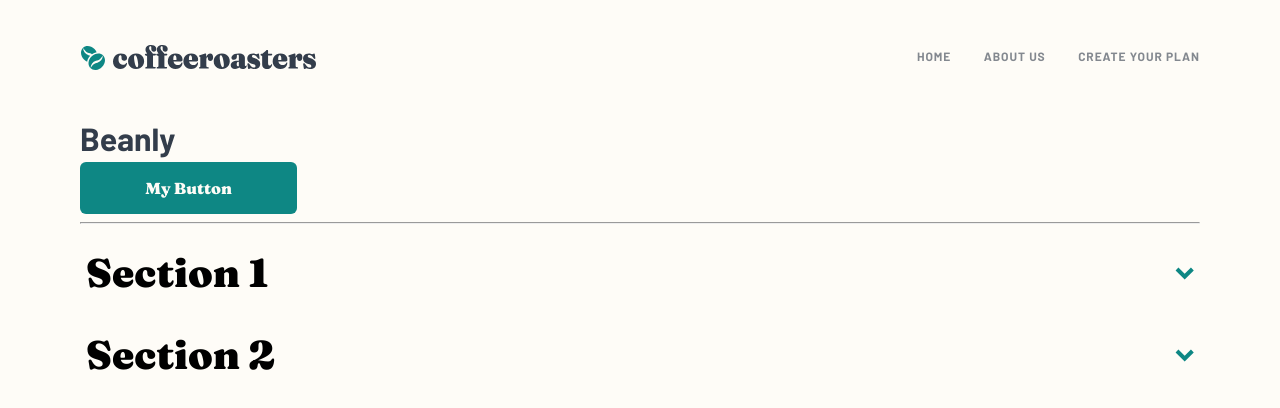
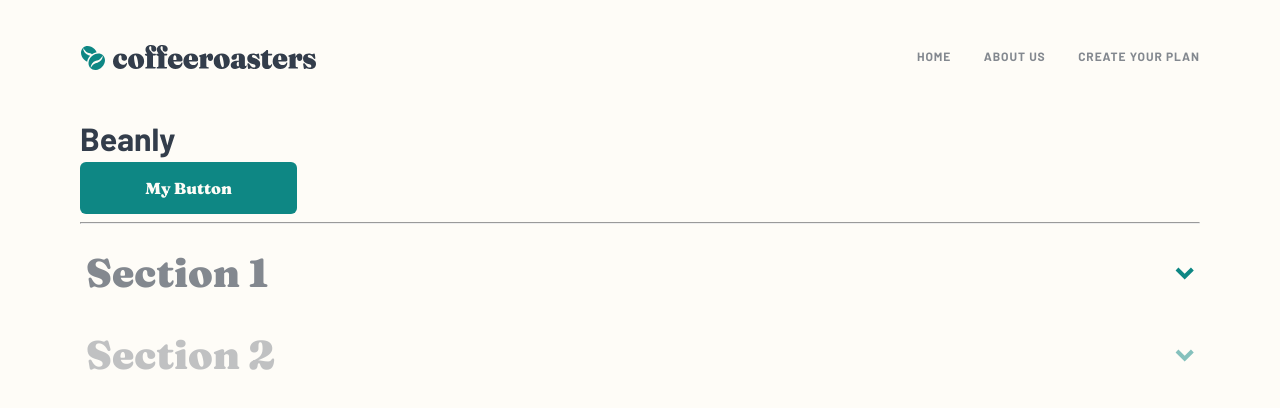
Before and after one commit to CodeHunt101/beanly-coffee, a Next.js app: page / in a window 1280 px wide. Shown: the top 408 px of the page. Built offline with nearby package versions, Linux system fonts and the light colour scheme.

Commit message:
enhanced accordion styles

```diff
--- a/app/page.tsx
+++ b/app/page.tsx
@@ -21,38 +21,38 @@ export default function Page() {
               {
                 title: "Title 1",
                 content:
-                  "Lorem ipsum dolor sit amet, consectetur adipiscing elit, sed do eiusmod tempor incididunt ut labore et dolore magna aliqua.",
+                  "Lorem ipsum dolor sit amet, consectetur adipiscing elit.",
               },
               {
                 title: "Title 2",
                 content:
-                  "Lorem ipsum dolor sit amet, consectetur adipiscing elit, sed do eiusmod tempor incididunt ut labore et dolore magna aliqua.",
+                  "Lorem ipsum dolor sit amet, consectetur adipiscing elit.",
               },
               {
                 title: "Title 3",
                 content:
-                  "Lorem ipsum dolor sit amet, consectetur adipiscing elit, sed do eiusmod tempor incididunt ut labore et dolore magna aliqua.",
+                  "Lorem ipsum dolor sit amet, consectetur adipiscing elit.",
               },
             ]}
           />
         </AccordionItem>
-        <AccordionItem title="Section 2">
+        <AccordionItem title="Section 2" disabled>
           <OptionCards
             options={[
               {
                 title: "Title 4",
                 content:
-                  "Lorem ipsum dolor sit amet, consectetur adipiscing elit, sed do eiusmod tempor incididunt ut labore et dolore magna aliqua.",
+                  "Lorem ipsum dolor sit amet, consectetur adipiscing elit.",
               },
               {
                 title: "Title 5",
                 content:
-                  "Lorem ipsum dolor sit amet, consectetur adipiscing elit, sed do eiusmod tempor incididunt ut labore et dolore magna aliqua.",
+                  "Lorem ipsum dolor sit amet, consectetur adipiscing elit.",
               },
               {
                 title: "Title 6",
                 content:
-                  "Lorem ipsum dolor sit amet, consectetur adipiscing elit, sed do eiusmod tempor incididunt ut labore et dolore magna aliqua.",
+                  "Lorem ipsum dolor sit amet, consectetur adipiscing elit.",
               },
             ]}
           />
--- a/components/accordion/Accordion.module.scss
+++ b/components/accordion/Accordion.module.scss
@@ -25,11 +25,29 @@
         font-size: map-get($fs-map, 600);
       }
 
+      &:hover .accordion-icon {
+        opacity: 0.5;
+      }
+
+      &:disabled {
+        cursor: auto;
+
+        .accordion-label,
+        .accordion-icon {
+          opacity: 0.5;
+        }
+      }
+
+      .accordion-label {
+        color: $clr-neutral;
+      }
+
       .accordion-icon {
         transition: transform 0.3s ease;
 
         &.open {
           transform: rotate(180deg);
+          opacity: 1;
         }
       }
     }
--- a/components/accordion/AccordionItem.tsx
+++ b/components/accordion/AccordionItem.tsx
@@ -4,13 +4,20 @@ import { ReactNode, useEffect, useRef, useState } from "react";
 import styles from "./Accordion.module.scss";
 import arrow from "@/public/assets/plan/desktop/icon-arrow.svg";
 import Image from "next/image";
+import useScreenSizeHandler from "@/hooks/useScreenSizeHandler";
+import { BreakPoints } from "@/app/utils/types";
 
 type AccordionItemProps = {
   title: string;
+  disabled?: boolean;
   children: ReactNode;
 };
 
-const AccordionItem = ({ title, children }: AccordionItemProps) => {
+const AccordionItem = ({
+  title,
+  children,
+  disabled = false,
+}: AccordionItemProps) => {
   const [isOpen, setIsOpen] = useState(false);
   const [maxHeight, setMaxHeight] = useState("0px");
   const contentRef = useRef<HTMLDivElement>(null);
@@ -33,13 +40,21 @@ const AccordionItem = ({ title, children }: AccordionItemProps) => {
     }
   }, [isOpen]);
 
+  // Reset accordion if user resizes screen
+  useScreenSizeHandler(setIsOpen, false, BreakPoints.SM);
+
   return (
     <div className={`${styles["accordion-item"]}`}>
       <button
         className={`${styles["accordion-toggle"]} bg-background`}
         onClick={toggleAccordion}
+        disabled={disabled}
       >
-        <span className="ff-serif">{title}</span>
+        <span
+          className={`${styles["accordion-label"]} ${isOpen ? `${styles["open"]}` : ""} ff-serif`}
+        >
+          {title}
+        </span>
         <Image
           className={`${styles["accordion-icon"]} ${isOpen ? `${styles["open"]}` : ""}`}
           src={arrow}
--- a/components/optionCards/OptionCards.module.scss
+++ b/components/optionCards/OptionCards.module.scss
@@ -14,12 +14,21 @@
 
   .btn {
     cursor: pointer;
-    padding: 1em 2em;
+    padding: 1.5em 1.563em;
     border: none;
     border-radius: 0.375rem;
+    min-height: 140px;
+    display: flex;
+    flex-direction: column;
 
     @include md {
-      max-width: 13.563em;
+      max-width: 228px;
+      min-height: 250px;
+      padding: 1.75em 1.563em;
+    }
+
+    @include lg {
+      padding: 2em 1.75em;
     }
 
     &:hover {
@@ -37,4 +46,8 @@
       color: $clr-background;
     }
   }
+
+  * {
+    text-align: start;
+  }
 }
--- a/styles/base/_resets.scss
+++ b/styles/base/_resets.scss
@@ -75,6 +75,7 @@ textarea,
 select {
   font-family: inherit;
   font-size: inherit;
+  color: inherit;
 }
 
 /* Make sure textareas without a rows attribute are not tiny */
```
